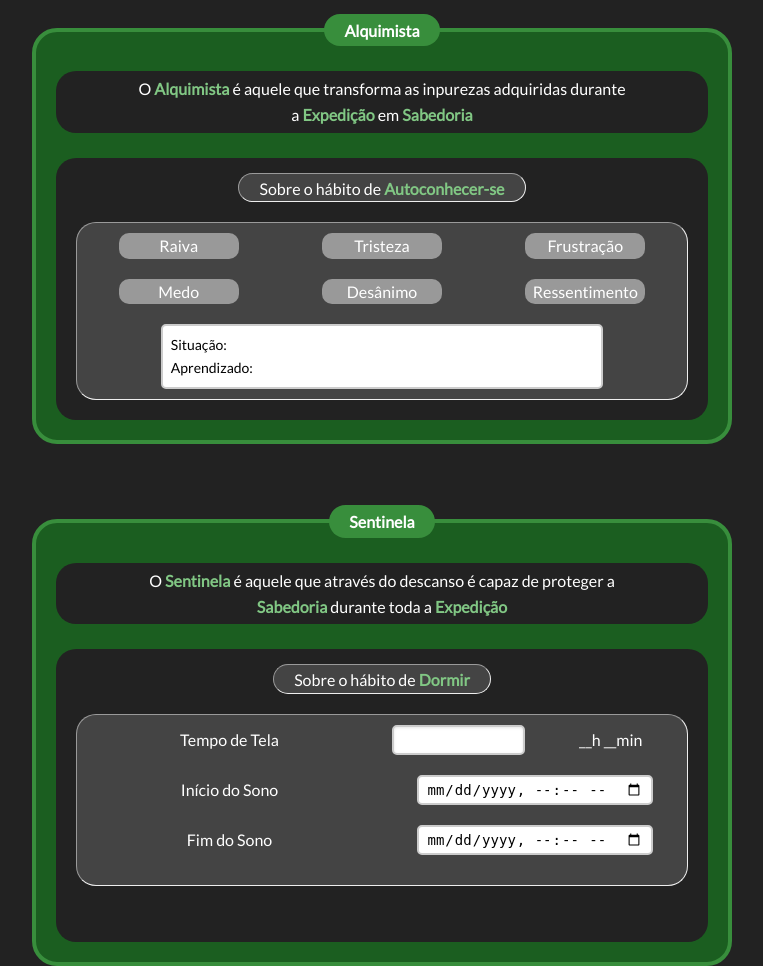
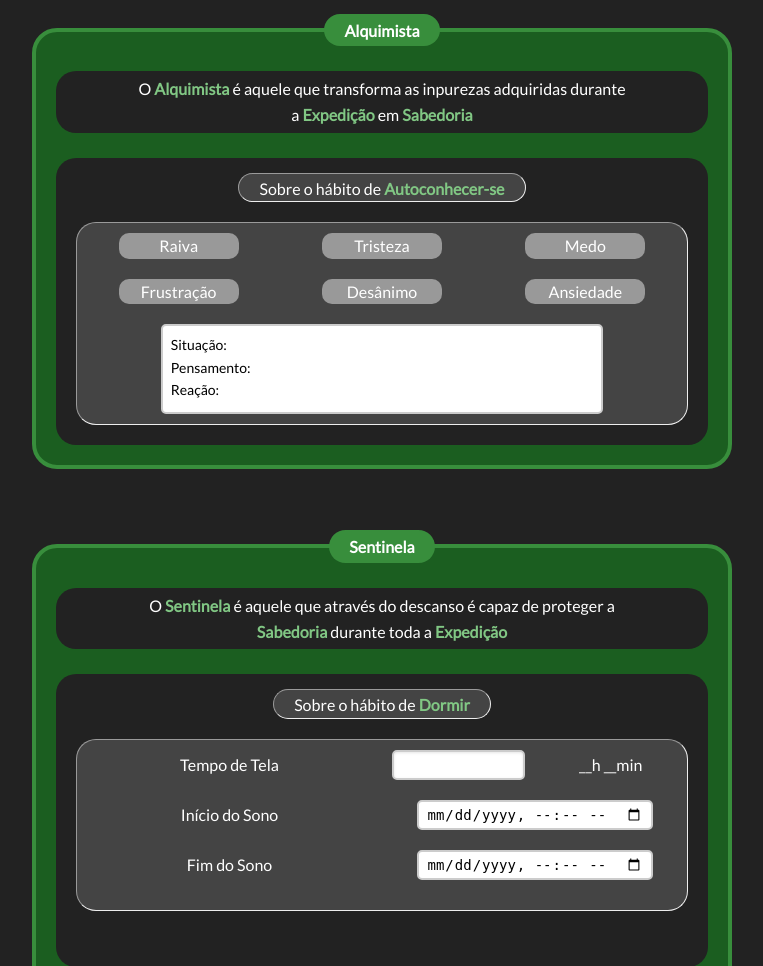
Before and after one commit to Matheus-Homem/EnduranceProject, a Flask app: page /test/ in a window 1280 px wide. Shown: the part 1634-2600 px from the top of the page, without its empty margins (258-1021 px from the left). Run offline with Flask 3, Linux system fonts and the light colour scheme; some libraries are stand-ins or nearby versions.

Commit message:
refactor: Update wisdom alchemist form labels and values

```diff
--- a/src/web/templates/partlets/wisdom/alchemist.html
+++ b/src/web/templates/partlets/wisdom/alchemist.html
@@ -28,18 +28,18 @@
                     <input type="hidden" id="input_wisdom_alchemist_sadness" name="multi_wisdom_alchemist_sadness" value="False">
                 </div>
                 <div class="flex-cell cell-33">
+                    <div id="id_fear" class="check" onclick="checkButton('id_fear', 'input_wisdom_alchemist_fear', 'False', 'True')">
+                        <span>Medo</span>
+                    </div>
+                    <input type="hidden" id="input_wisdom_alchemist_fear" name="multi_wisdom_alchemist_fear" value="False">
+                </div>
+            </div>
+            <div class="flex-row">
+                <div class="flex-cell cell-33">
                     <div id="id_frustration" class="check" onclick="checkButton('id_frustration', 'input_wisdom_alchemist_frustration', 'False', 'True')">
                         <span>Frustração</span>
                     </div>
                     <input type="hidden" id="input_wisdom_alchemist_frustration" name="multi_wisdom_alchemist_frustration" value="False">
-                </div>
-            </div>
-            <div class="flex-row">
-                <div class="flex-cell cell-33">
-                    <div id="id_fear" class="check" onclick="checkButton('id_fear', 'input_wisdom_alchemist_fear', 'False', 'True')">
-                        <span>Medo</span>
-                    </div>
-                    <input type="hidden" id="input_wisdom_alchemist_fear" name="multi_wisdom_alchemist_fear" value="False">
                 </div>
                 <div class="flex-cell cell-33">
                     <div id="id_disheartenment" class="check" onclick="checkButton('id_disheartenment', 'input_wisdom_alchemist_disheartenment', 'False', 'True')">
@@ -48,22 +48,22 @@
                     <input type="hidden" id="input_wisdom_alchemist_disheartenment" name="multi_wisdom_alchemist_disheartenment" value="False">
                 </div>
                 <div class="flex-cell cell-33">
-                    <div id="id_resentment" class="check" onclick="checkButton('id_resentment', 'input_wisdom_alchemist_resentment', 'False', 'True')">
-                        <span>Ressentimento</span>
+                    <div id="id_anxiety" class="check" onclick="checkButton('id_anxiety', 'input_wisdom_alchemist_anxiety', 'False', 'True')">
+                        <span>Ansiedade</span>
                     </div>
-                    <input type="hidden" id="input_wisdom_alchemist_resentment" name="multi_wisdom_alchemist_resentment" value="False">
+                    <input type="hidden" id="input_wisdom_alchemist_anxiety" name="multi_wisdom_alchemist_anxiety" value="False">
                 </div>
             </div>
             <div class="flex-row">
                 <div class="flex-cell cell-100">
-                    <textarea id="text_apprentice_Learning"></textarea>
+                    <textarea id="text_apprentice_Learning" style="height: 90px;"></textarea>
                 </div>
             </div>
         </div>
     </div>
 </div>
 <script>
-    document.getElementById('text_apprentice_Learning').value = 'Situação: \nAprendizado: ';
+    document.getElementById('text_apprentice_Learning').value = 'Situação: \nPensamento: \nReação: ';
     document.getElementById('text_apprentice_Learning').addEventListener('blur', function() {
 
     var input = document.createElement('input');
```
